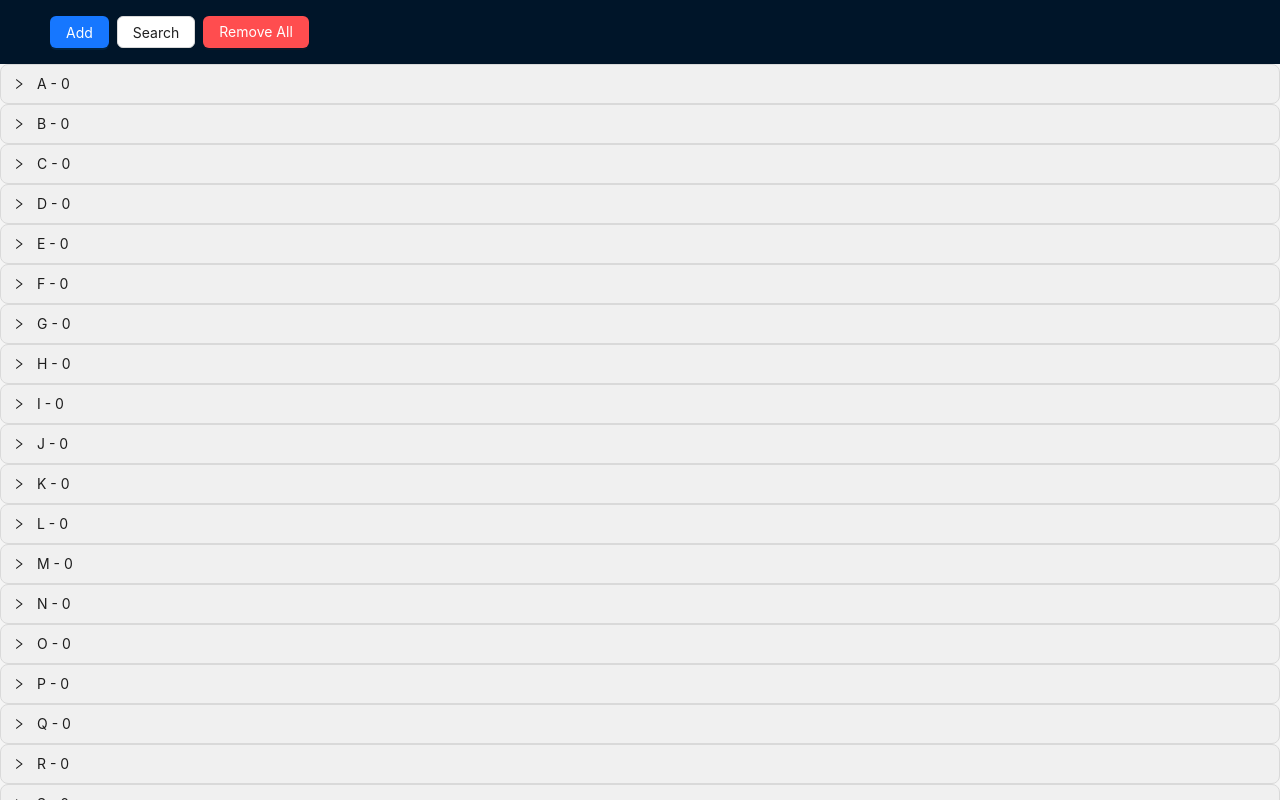
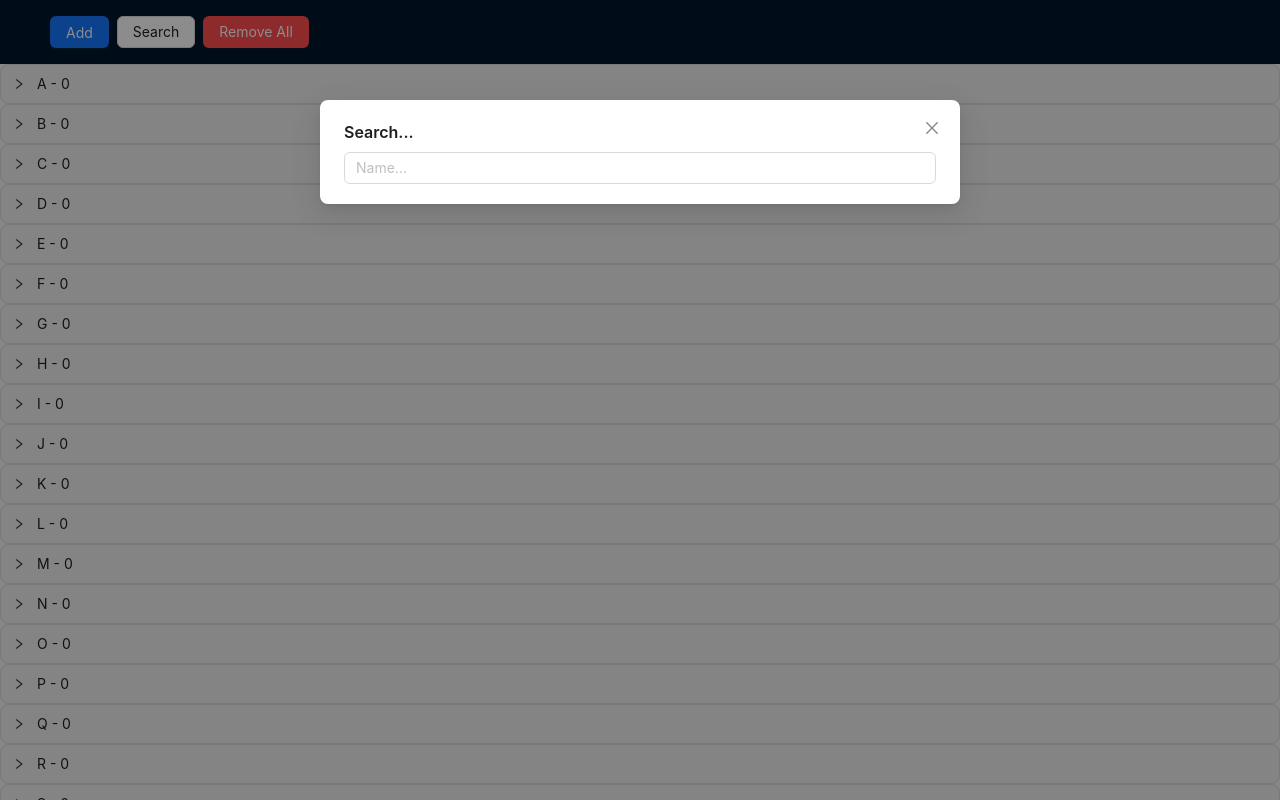
Before and after one commit to Gekolord/contact-list-react, a React (Create React App) app: page / in a window 1280 px wide. Both pictures are taken after a click on the button "Search". Shown: the top 800 px of the page. Built offline with nearby package versions, Linux system fonts and the light colour scheme.

Commit message:
refactor ContactList component

```diff
--- a/src/components/ContactList.tsx
+++ b/src/components/ContactList.tsx
@@ -27,12 +27,25 @@ export default function ContactList({
     const handleRemove = (key: string, id: string) => {
         dispatch(contactRemoved({ key, id }));
     };
-
+    const handleFinish = (newContact: Contact, oldContact: Contact) => {
+        const oldContactKey = oldContact.name[0].toUpperCase();
+        const oldContactId = oldContact.id;
+        const newContactKey = newContact.name[0].toUpperCase();
+        dispatch(
+            contactEdited({
+                oldContactKey,
+                oldContactId,
+                newContactKey,
+                newContact,
+            })
+        );
+        setIsModalOpen(false);
+    };
+    if (contactArray.length === 0) {
+        return <Text type="secondary">No contacts by this letter.</Text>;
+    }
     return (
         <>
-            {contactArray.length === 0 ? (
-                <Text type="secondary">No contacts by this letter.</Text>
-            ) : (
             <List
                 dataSource={contactArray}
                 renderItem={(contact: Contact) => (
@@ -64,27 +77,14 @@ export default function ContactList({
                             oldContact={contact}
                             onCancel={handleCancel}
                             isOpen={isModalOpen}
-                                formName="Edit Form"
+                            formName={`Edit Contact ${contact.name}`}
                             onFinish={(newContact: Contact) => {
-                                    const oldContactKey =
-                                        contact.name[0].toUpperCase();
-                                    const oldContactId = contact.id;
-                                    const newContactKey =
-                                        newContact.name[0].toUpperCase();
-                                    dispatch(
-                                        contactEdited({
-                                            oldContactKey,
-                                            oldContactId,
-                                            newContactKey,
-                                            newContact,
-                                        })
-                                    );
+                                handleFinish(newContact, contact);
                             }}
                         />
                     </List.Item>
                 )}
             />
-            )}
         </>
     );
 }
--- a/src/components/HeaderContent.tsx
+++ b/src/components/HeaderContent.tsx
@@ -3,13 +3,13 @@ import React from 'react';
 import { Button, Flex } from 'antd';
 import AddContact from './AddContact';
 import RemoveAllContacts from './RemoveAllContacts';
+import SearchContact from './SearchContact';
 
 export default function HeaderContent() {
     return (
         <Flex gap={'small'} align={'center'} style={{ height: '100%' }}>
             <AddContact />
-            {/* @ts-expect-error тс ругается по непонятной причине*/}
-            <Button>Search</Button>
+            <SearchContact />
             <RemoveAllContacts />
         </Flex>
     );
--- /dev/null
+++ b/src/components/SearchContact.tsx
@@ -0,0 +1,43 @@
+import { Button } from 'antd';
+import { Input } from 'antd';
+import { Modal } from 'antd';
+import React, { useState } from 'react';
+import ContactList from './ContactList';
+import getContactArrayByName from '../helpers/getContactArrayByName';
+
+export default function SearchContact() {
+    const [isModalOpen, setIsModalOpen] = useState(false);
+    const handleClick = () => {
+        setIsModalOpen(true);
+    };
+    const handleCancel = () => {
+        setIsModalOpen(false);
+    };
+    const [inputValue, setInputValue] = useState('');
+    const handleChange = (value: string) => {
+        console.log(value);
+        setInputValue(value);
+    };
+
+    return (
+        <div>
+            {/* @ts-expect-error тс ругается по непонятной причине*/}
+            <Button onClick={handleClick}>Search</Button>
+            {/* @ts-expect-error тс ругается по непонятной причине */}
+            <Modal
+                open={isModalOpen}
+                footer={null}
+                onCancel={handleCancel}
+                width={'50%'}
+                title="Search..."
+            >
+                <Input
+                    placeholder="Name..."
+                    // @ts-expect-error тс ругается по непонятной причине
+                    onChange={(event) => handleChange(event.target.value)}
+                    value={inputValue}
+                />
+            </Modal>
+        </div>
+    );
+}
--- /dev/null
+++ b/src/helpers/getContactArrayByName.ts
@@ -0,0 +1,5 @@
+import { Contact } from '../data/contactData';
+
+export default function getContactArrayByName(arr: Contact[], name: string) {
+    return arr.filter((contact) => contact.name.startsWith(name));
+}
```
Lines whose indentation alone changed are shown as unchanged.
